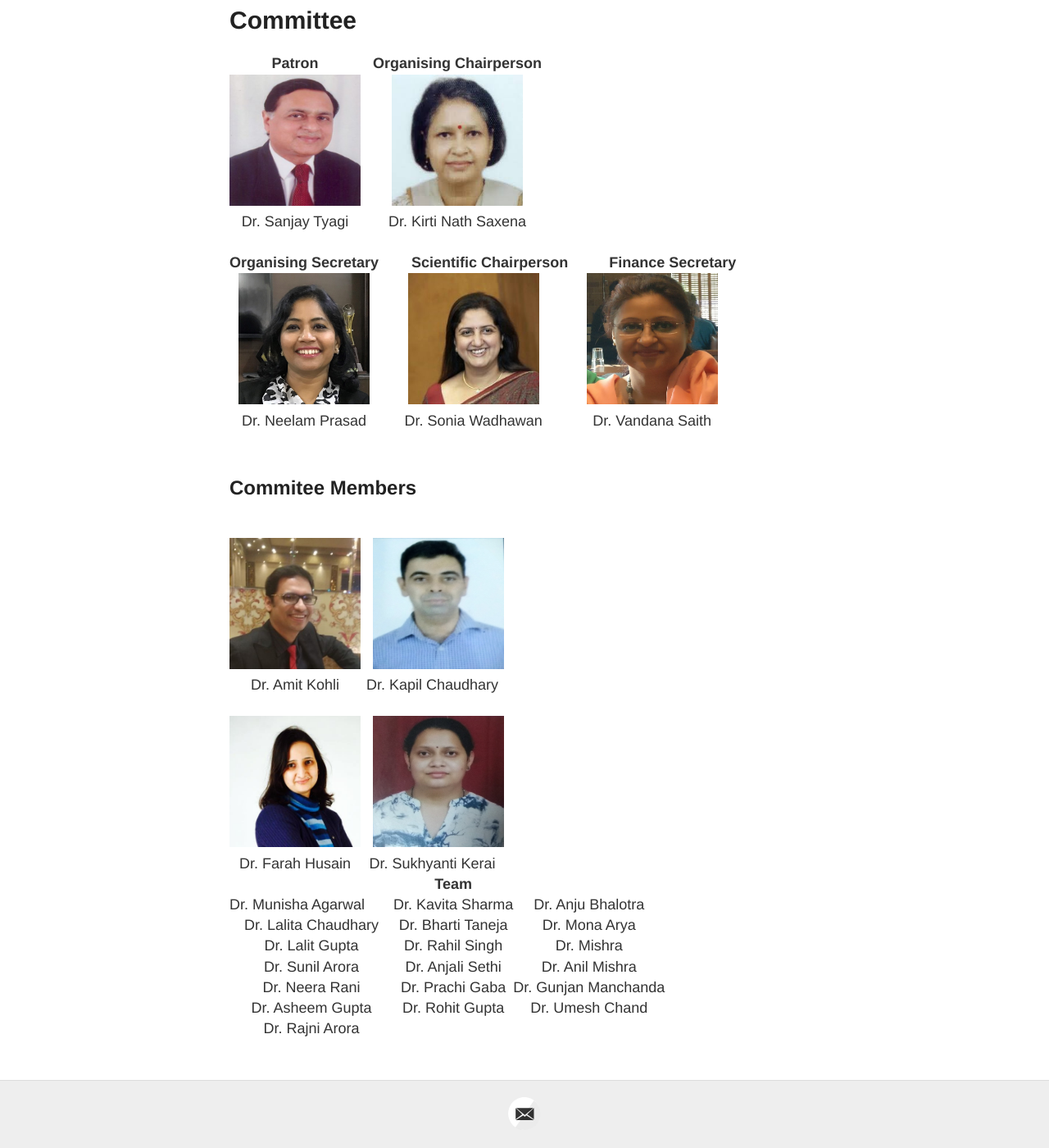
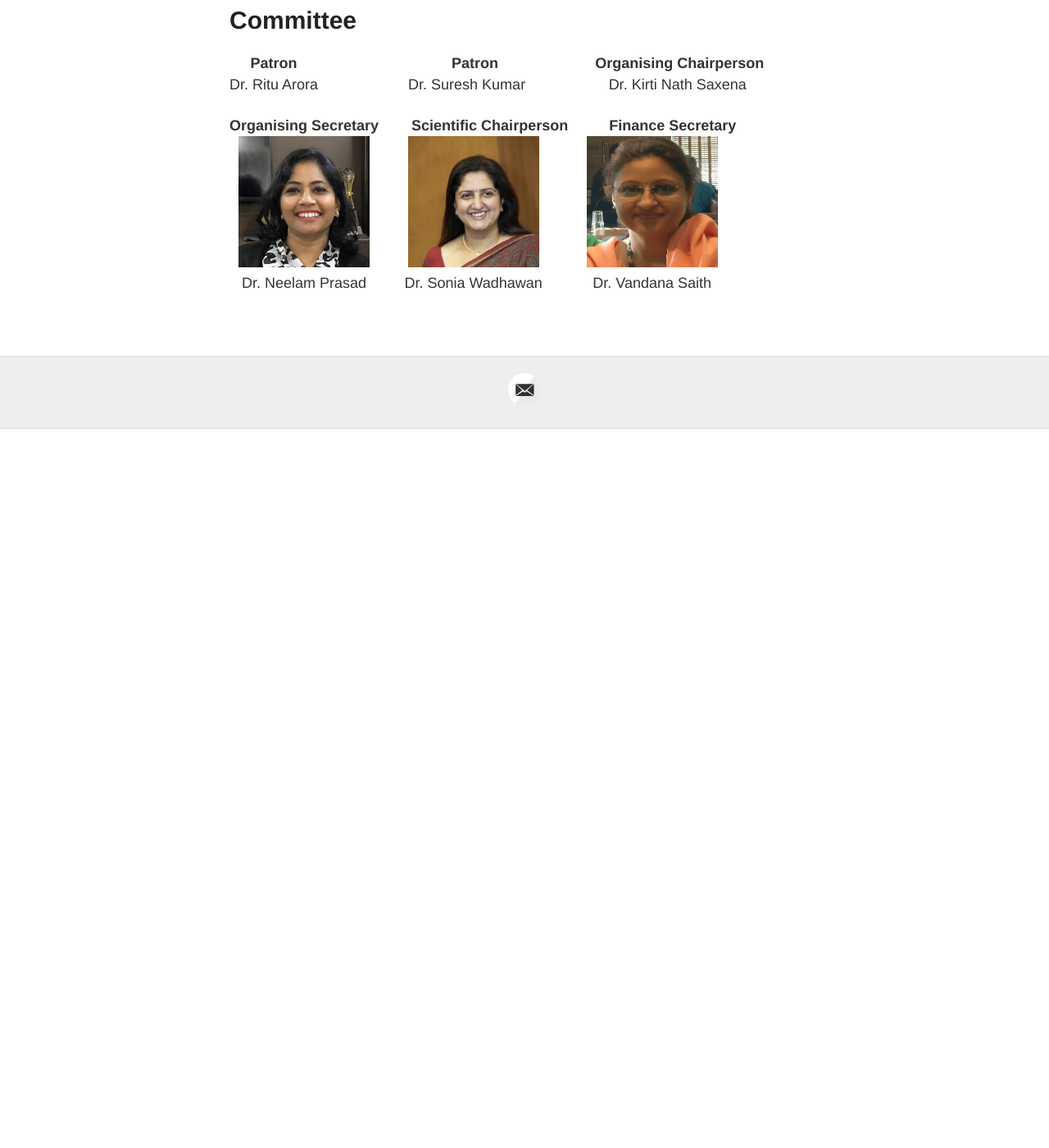
Before and after one commit to mamcanaesthesiaupdate/mamcanaesthesiaupdate.github.io, a Jekyll site: the page built from commitee.md, in a window 1280 px wide and 1400 px high, scrolled down 235 px. Shown: the whole window at 82% size. Built offline with Jekyll 4.4.1, drawn with Linux system fonts in a browser that asks for light colours; after the commit the page ends 900 px from its top, so only the background shows below that.

Commit message:
Update commitee

```diff
--- a/commitee.md
+++ b/commitee.md
@@ -3,13 +3,19 @@ layout: page
 title: Committee
 permalink: /commitee/
 ---
-
+<!--
 | **Patron**        | &nbsp; &nbsp;  |  **Organising Chairperson** |
 | :-----------------------:  |:------------: | :------------------:   |
 | ![404]({{site.baseurl}}/images/SANJAY-TYAGI.jpg){:height="160px" width="160px"} |    | ![404]({{site.baseurl}}/images/k.jpeg){:height="160px" width="160px"} |
-| Dr. Sanjay Tyagi |  | Dr. Kirti Nath Saxena |
+| Dr. Ritu Arora |  | Dr. Kirti Nath Saxena |
 
+|  |  |  | -->
+
+| **Patron**        |  &nbsp;&nbsp; &nbsp;&nbsp; &nbsp; &nbsp;&nbsp; &nbsp;&nbsp; &nbsp; &nbsp;&nbsp;&nbsp;&nbsp; &nbsp; &nbsp;&nbsp; **Patron** | &nbsp;&nbsp; &nbsp; &nbsp;&nbsp; &nbsp;&nbsp;&nbsp; &nbsp; &nbsp;&nbsp; **Organising Chairperson**    |
+| :--------------:   | :-------------------: | :------------------:   |
+| Dr. Ritu Arora |  &nbsp;&nbsp; &nbsp; &nbsp;&nbsp;&nbsp;&nbsp; &nbsp; &nbsp;&nbsp;&nbsp;&nbsp; &nbsp; &nbsp;&nbsp;  Dr. Suresh Kumar   | &nbsp;&nbsp; &nbsp; &nbsp;&nbsp; &nbsp;&nbsp; &nbsp; &nbsp;&nbsp; Dr. Kirti Nath Saxena |
 |  |  |  |
+
 
 | **Organising Secretary**        |   &nbsp;&nbsp; &nbsp; &nbsp;&nbsp; **Scientific Chairperson** | &nbsp;&nbsp; &nbsp; &nbsp;&nbsp; &nbsp; **Finance Secretary**    |
 | :--------------:   | :-------------------: | :------------------:   |
@@ -17,20 +23,9 @@ permalink: /commitee/
 | Dr. Neelam Prasad |    Dr. Sonia Wadhawan   | Dr. Vandana Saith |
 |  |  |  |
 
-## Commitee Members
-
-| | |
-| :--------------:   | :-------------------: |
-| ![404]({{site.baseurl}}/images/s.jpg){:height="160px" width="160px"} |  &nbsp;&nbsp; ![404]({{site.baseurl}}/images/kapil.jpg){:height="160px" width="160px"}     |
-| Dr. Amit Kohli  |  Dr. Kapil Chaudhary     |
-|  | |
-
-|![404]({{site.baseurl}}/images/farah.jpg){:height="160px" width="160px"} | &nbsp;&nbsp; ![404]({{site.baseurl}}/images/sukh.jpg){:height="160px" width="160px"} |
-|:----: | :-----: |
-| Dr. Farah Husain | Dr. Sukhyanti Kerai |
 
 
-|&nbsp;&nbsp; &nbsp; &nbsp; | **Team**  | |
+<!-- |&nbsp;&nbsp; &nbsp; &nbsp; | **Team**  | |
 | :--------------: | :-------------------: | :------------------: |
 |Dr. Munisha Agarwal &nbsp;&nbsp; &nbsp; &nbsp; | Dr. Kavita Sharma | Dr. Anju Bhalotra |
 | Dr. Lalita Chaudhary | Dr. Bharti Taneja| Dr. Mona Arya|
@@ -38,4 +33,4 @@ permalink: /commitee/
 | Dr. Sunil Arora |  Dr. Anjali Sethi | Dr. Anil Mishra|
 | Dr. Neera Rani |Dr. Prachi Gaba| Dr. Gunjan Manchanda|
 | Dr. Asheem Gupta |Dr. Rohit Gupta |Dr. Umesh Chand |
-|Dr. Rajni Arora |
+|Dr. Rajni Arora |  -->
```
